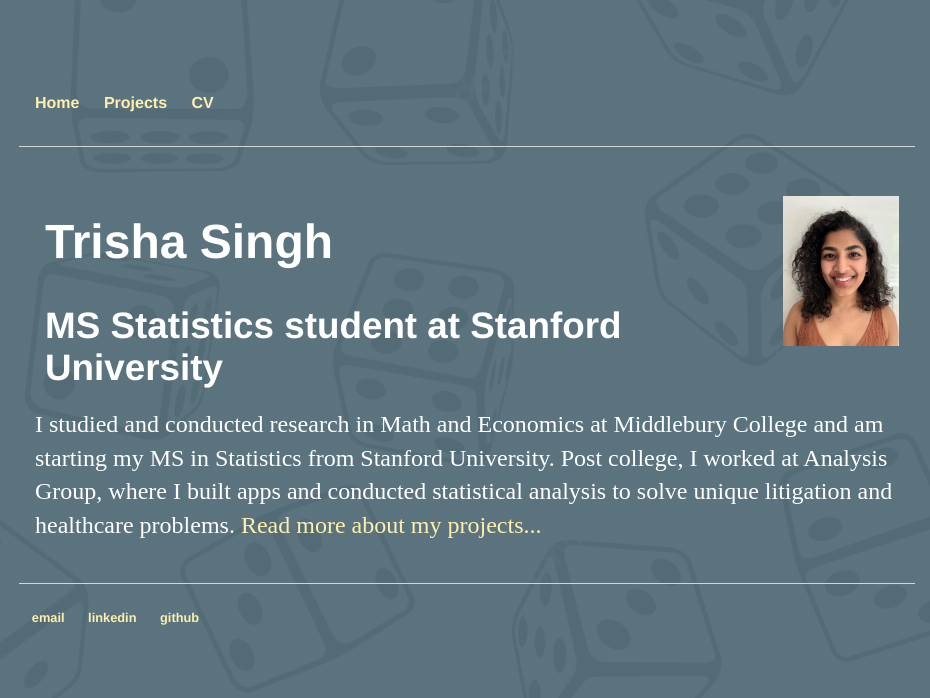
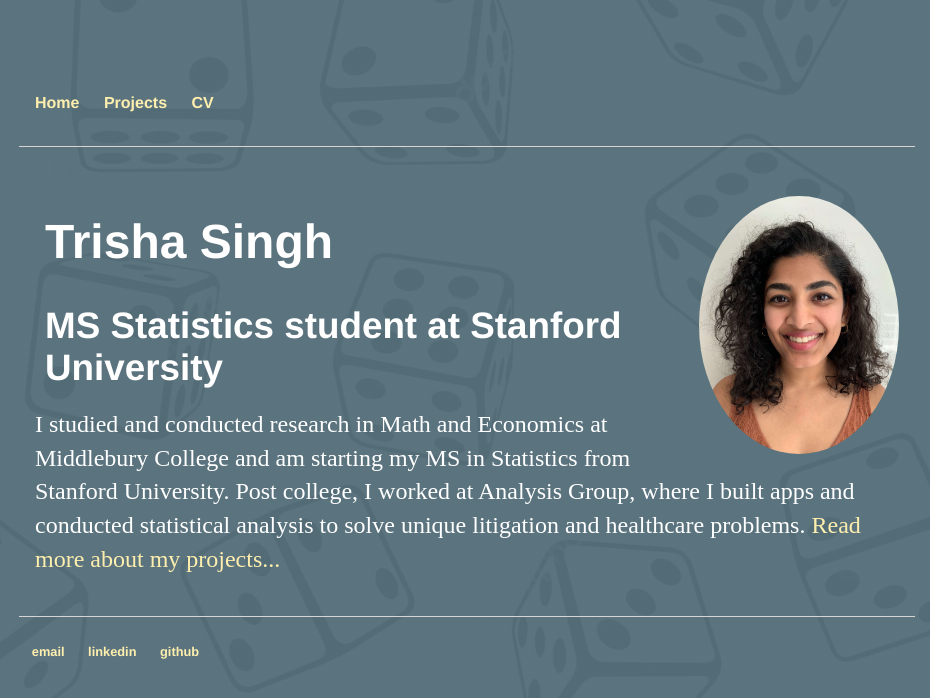
Before and after one commit to trishasingh/trishasingh.github.io, a Jekyll site: the page built from index.html, in a window 1280 px wide. Shown: the top 698 px of the page, without its empty margins (173-1103 px from the left). Built offline with Jekyll 4.4.1, drawn with Linux system fonts in a browser that asks for light colours.

Commit message:
add avatar (#6)

```diff
--- a/index.html
+++ b/index.html
@@ -5,9 +5,10 @@
 
 <style>
   .header img {
+		border-radius: 50%;
 		float: right;
-		height: 150px;
-		width: auto;
+		width: 200px;
+		height: auto;
 		background: #555;
 	}
 
```
